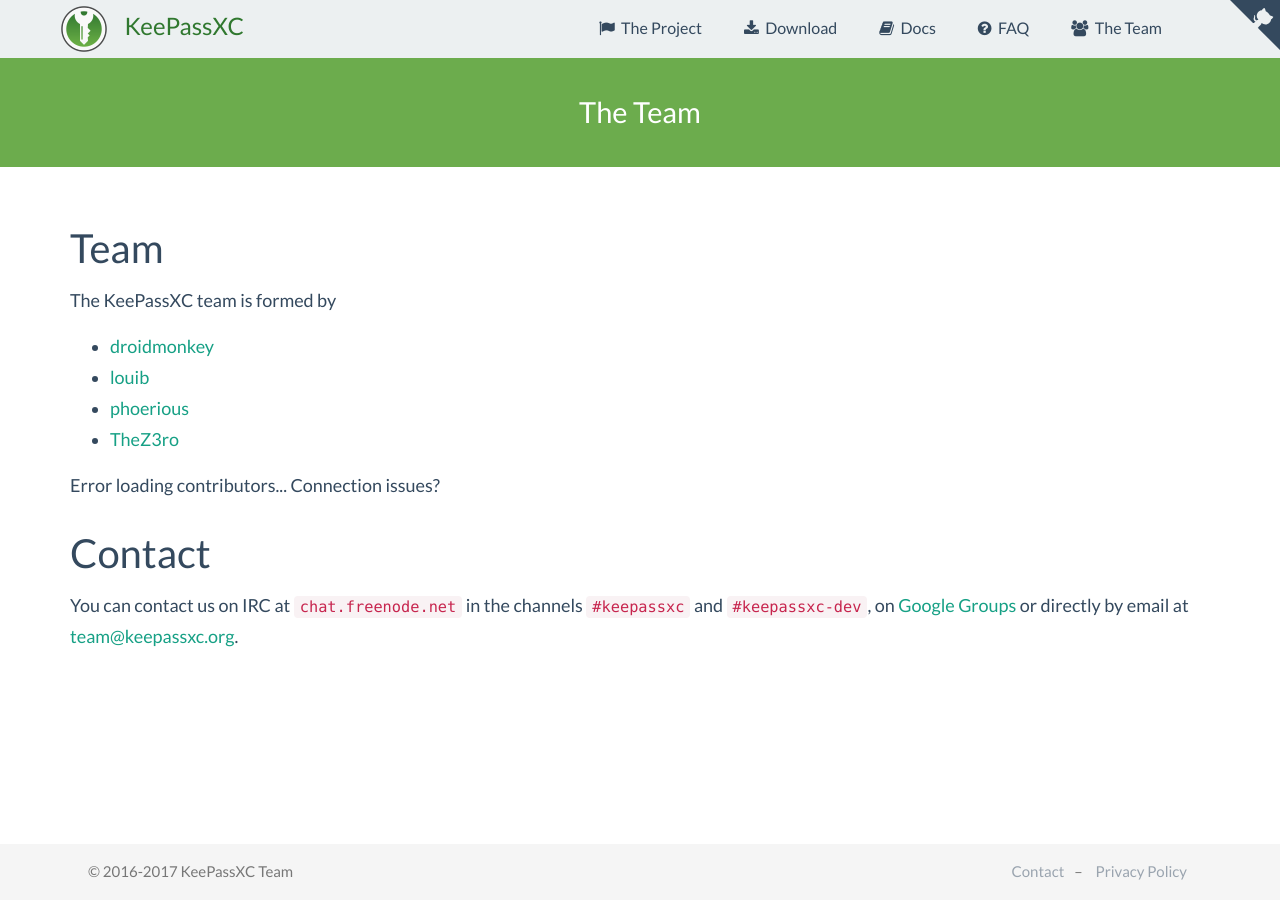
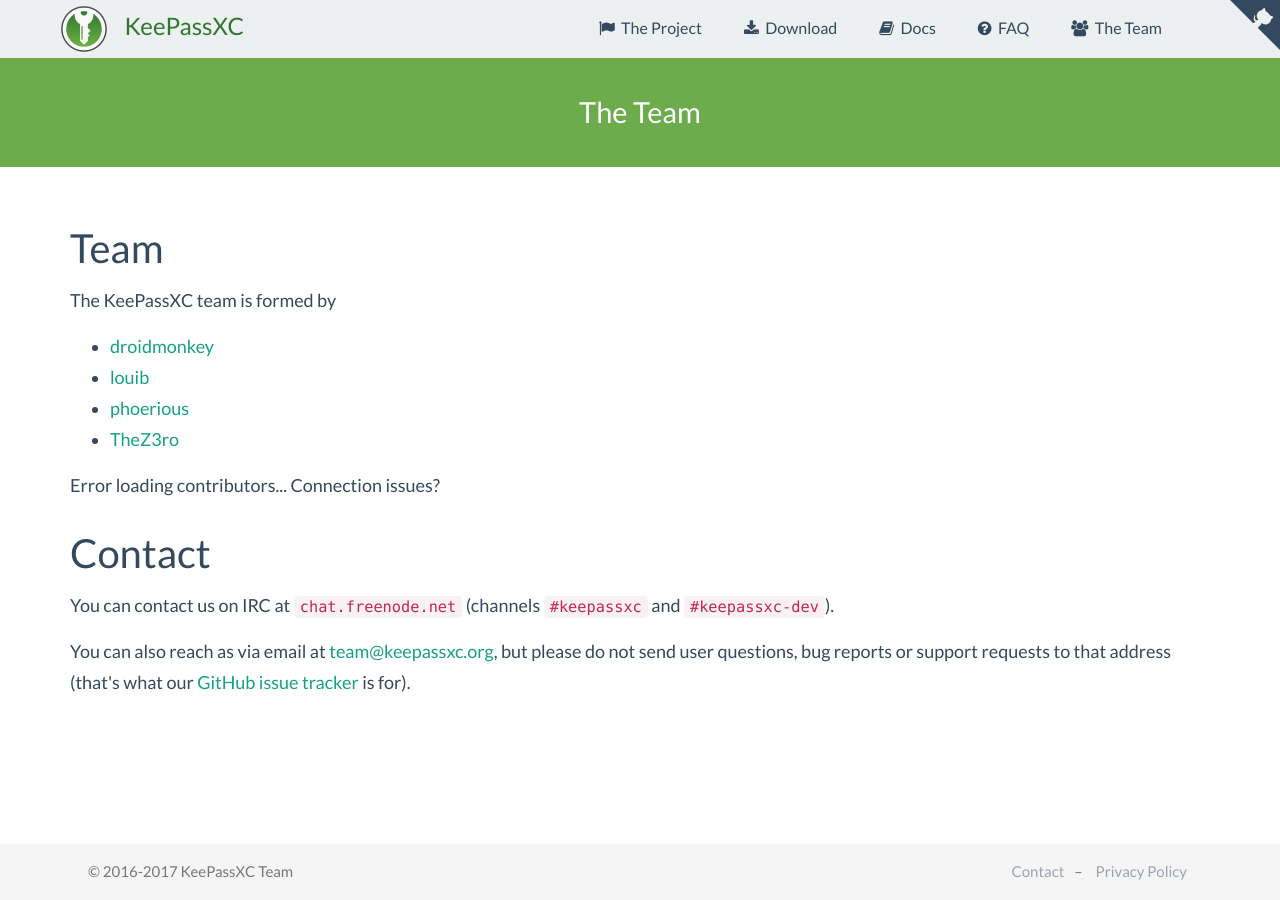
Before and after one commit to keepassxreboot/keepassxc-org, a Jekyll site: the page built from team.html, in a window 1280 px wide. Built offline with Jekyll 4.4.1, drawn with Linux system fonts in a browser that asks for light colours; comment, search, counter and statistics services are not loaded.

Commit message:
Remove Google Groups link

```diff
--- a/team.html
+++ b/team.html
@@ -16,9 +16,10 @@
 </div>
 
 <h3 id="contact">Contact</h3>
-<p>You can contact us on IRC at <code>chat.freenode.net</code> in the channels <code>#keepassxc</code> and <code>#keepassxc-dev</code>,
-    on <a href="https://groups.google.com/forum/#!forum/keepassx-reboot">Google Groups</a> or directly by email
-    at <span class="eobfsl">team 'AT` keepassxc ^DOT' org</span>.</p>
+<p>You can contact us on IRC at <code>chat.freenode.net</code> (channels <code>#keepassxc</code> and <code>#keepassxc-dev</code>).</p>
+<p>You can also reach as via email at <span class="eobfsl">team 'AT` keepassxc ^DOT' org</span>, but please do not send
+    user questions, bug reports or support requests to that address (that's what our
+    <a href="https://github.com/keepassxreboot/keepassxc/issues">GitHub issue tracker</a> is for).</p>
 
 <script>
     $(function() {
```
